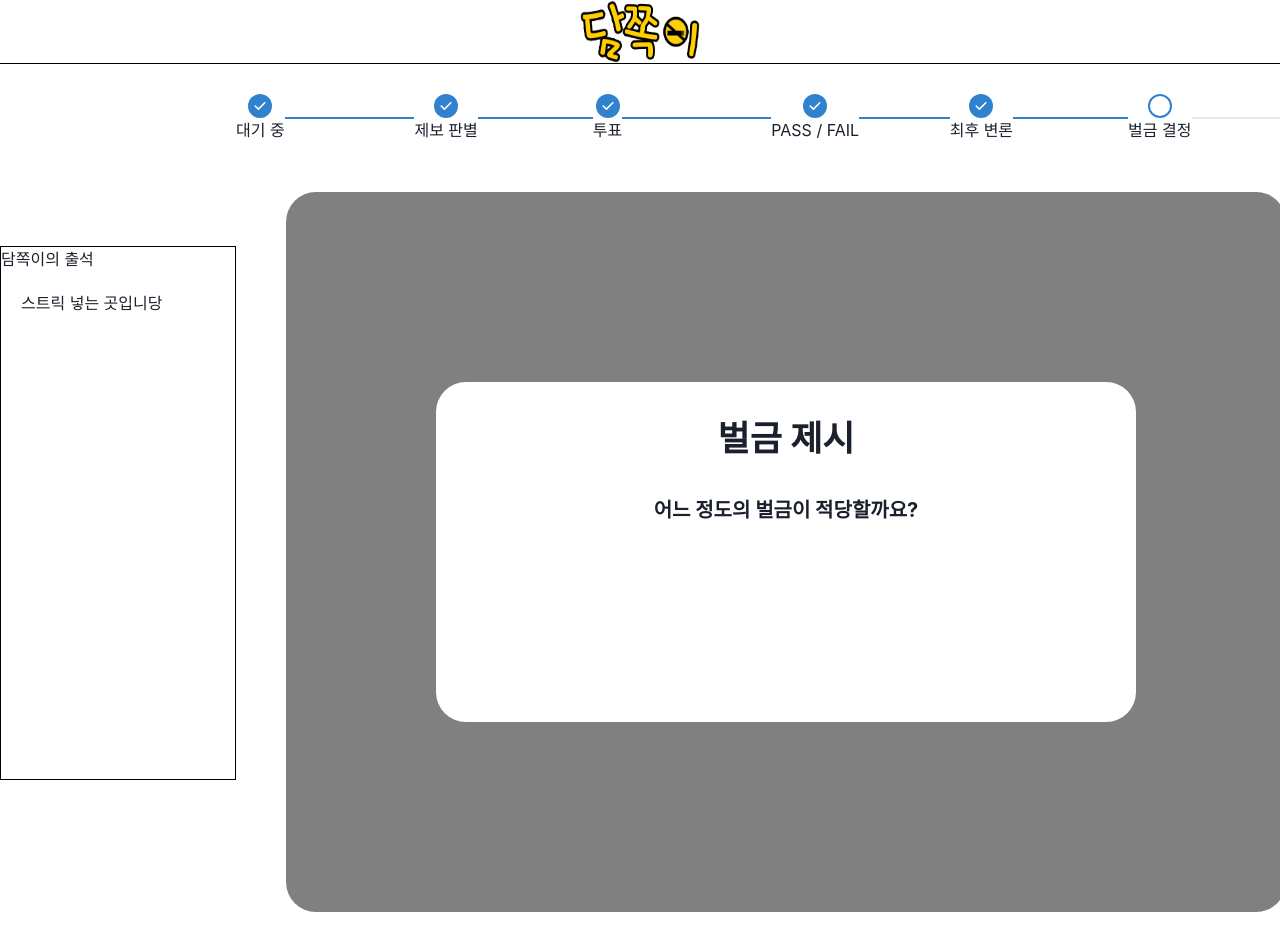
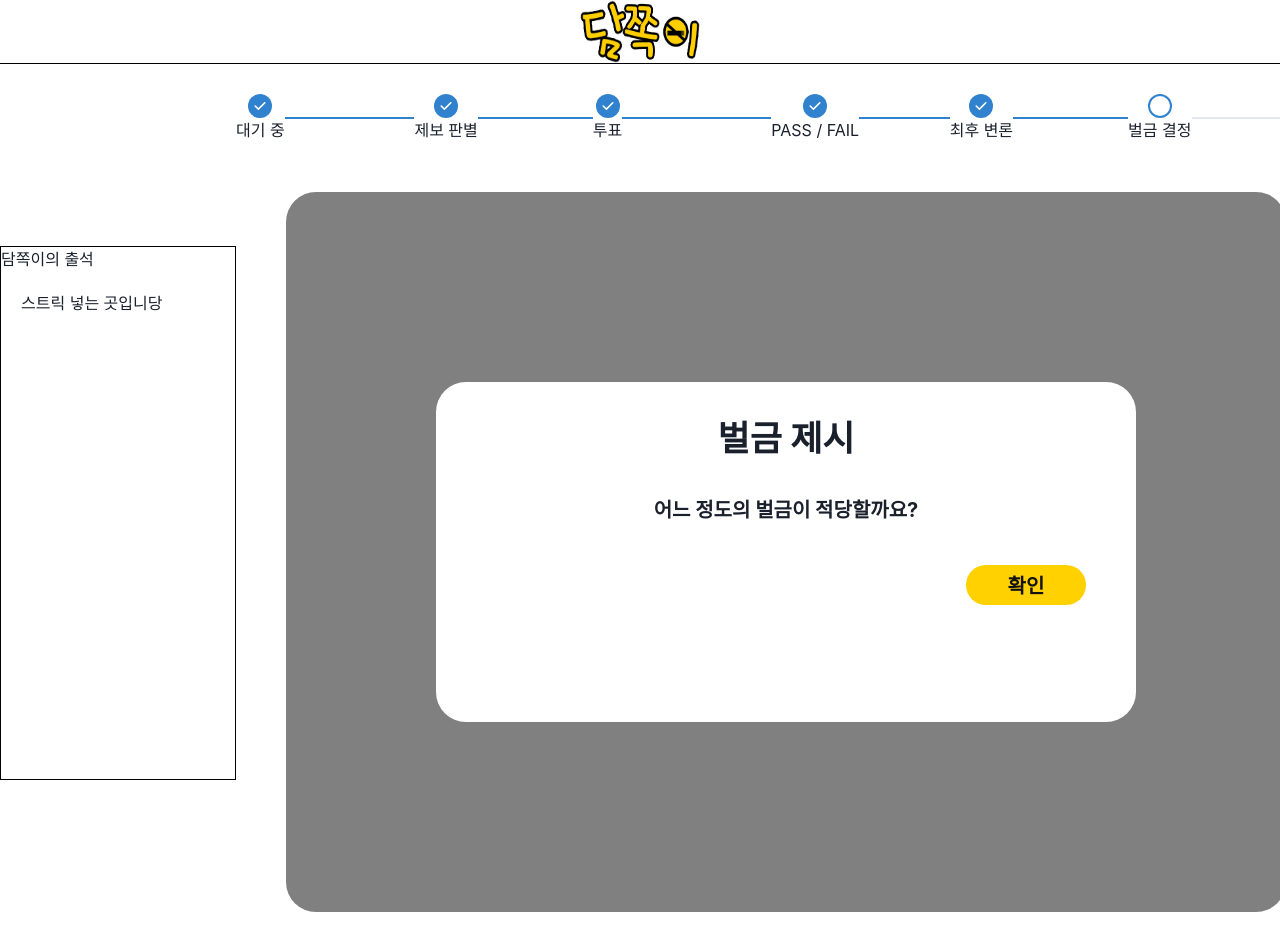
Before and after one commit to damjjok/damjjok, a React (Create React App) app in the folder client/: page /truth-room in a window 1280 px wide. Shown: the top 950 px of the page. Built offline with nearby package versions, Linux system fonts and the light colour scheme.

Commit message:
Feat: 벌금 제시 화면에 ConfrimButtonComponent 적용

```diff
--- a/client/src/pages/truth-room/middle-component/center-component/main-frame-component/step-frame/fine-decision/decide/input/FineInputComponent.js
+++ b/client/src/pages/truth-room/middle-component/center-component/main-frame-component/step-frame/fine-decision/decide/input/FineInputComponent.js
@@ -1,6 +1,7 @@
 import { Text } from "@chakra-ui/react";
 import React from "react";
 import SmallFrameComponent from "../../../../small-frame/SmallFrameComponent";
+import ConfirmButtonComponent from "../../ConfirmButtonComponent";
 
 function FineInputComponent(props) {
     return (
@@ -19,11 +20,12 @@ function FineInputComponent(props) {
                             벌금 제시
                         </Text>
                     </div>
-                    <div>
+                    <div style={{ marginBottom: "40px" }}>
                         <Text as="b" fontSize={"20px"}>
                             어느 정도의 벌금이 적당할까요?
                         </Text>
                     </div>
+                    <ConfirmButtonComponent />
                 </div>
             }
         ></SmallFrameComponent>
--- a/client/src/pages/truth-room/middle-component/center-component/main-frame-component/step-frame/fine-decision/result/ResultComponent.js
+++ b/client/src/pages/truth-room/middle-component/center-component/main-frame-component/step-frame/fine-decision/result/ResultComponent.js
@@ -4,7 +4,7 @@ import CheckImageComponent from "./CheckImageComponent";
 import { Text } from "@chakra-ui/react";
 import { useRecoilValue } from "recoil";
 import { decidedFineState } from "contexts/TruthRoom";
-import ConfirmButtonComponent from "./ConfirmButtonComponent";
+import ConfirmButtonComponent from "../ConfirmButtonComponent";
 
 function ResultComponent(props) {
     const decidedFine = useRecoilValue(decidedFineState);
```
